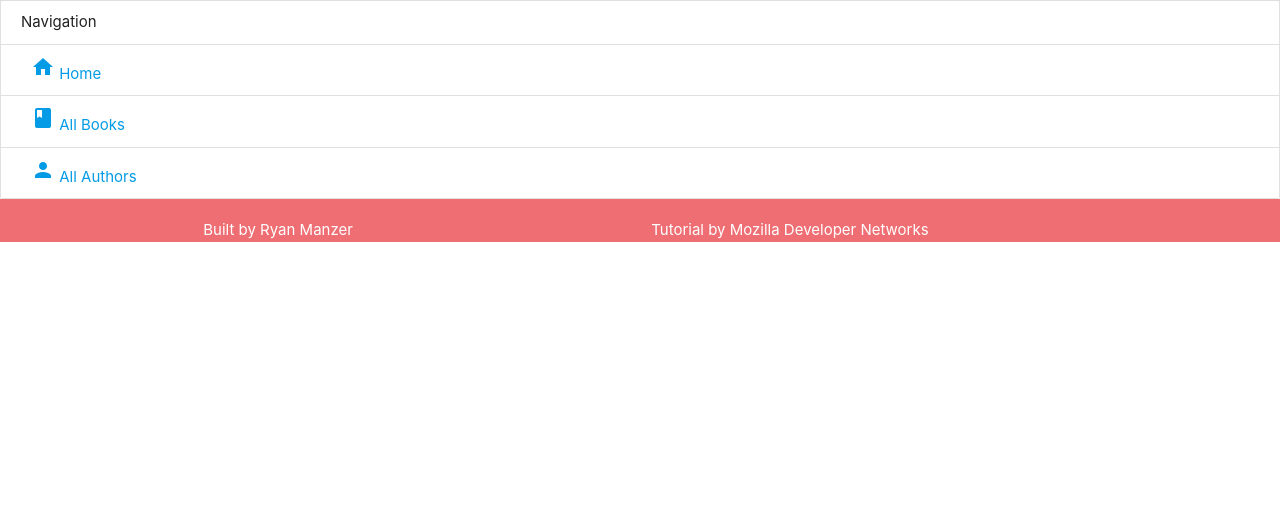
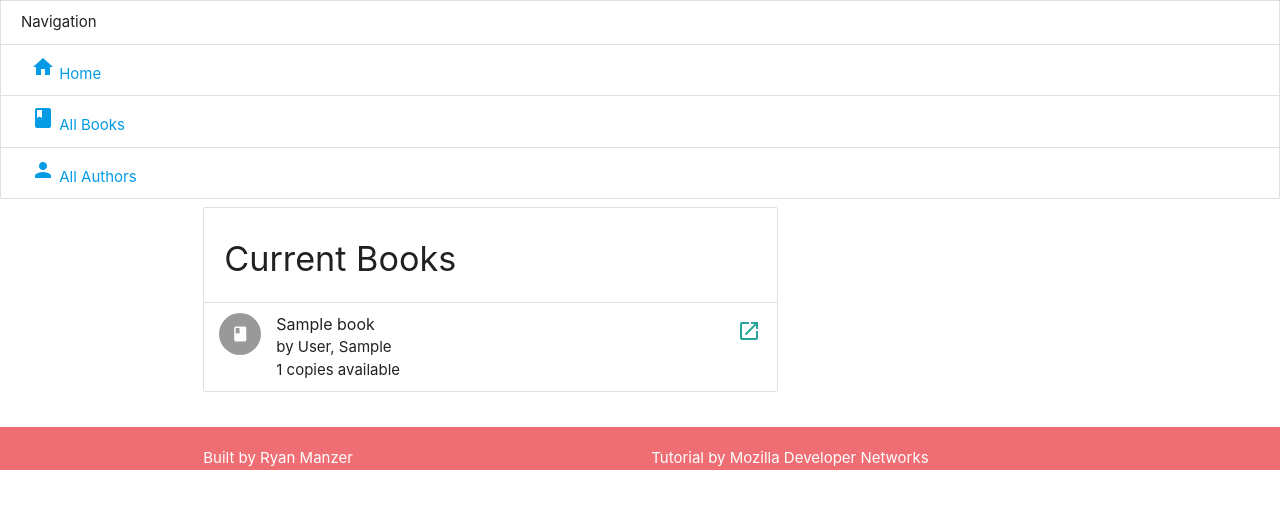
Before and after one commit to supermanzer/LibVue, a Django app: page /catalog/books/ in a window 1280 px wide. Shown: the part 64-573 px from the top of the page. Run offline with Django 3.2, Linux system fonts and the light colour scheme; tables that the repository leaves empty hold one stand-in row (values such as "Sample post"); some libraries are stand-ins or nearby versions.

Commit message:
Added book list and detail pages.  Using Vue to render templates but nothing nifty or interactive so far.

```diff
--- a/locallibrary/catalog/models.py
+++ b/locallibrary/catalog/models.py
@@ -22,6 +22,10 @@ class Book(models.Model):
     def __str__(self):
         return self.title
 
+    @property
+    def display_genre(self):
+        return ", ".join([genre.name for genre in self.genre.all()])
+
     def get_absolute_url(self):
         return reverse('book-detail', args=[str(self.id)])
 
@@ -40,7 +44,8 @@ class BookInstance(models.Model):
     )
     # FIELDS
     id = models.UUIDField(primary_key=True, default=uuid.uuid4)
-    book = models.ForeignKey('Book', on_delete=models.SET_NULL, null=True)
+    book = models.ForeignKey(
+        'Book', on_delete=models.SET_NULL, null=True, related_name='copies')
     imprint = models.CharField(max_length=200)
     due_back = models.DateField(null=True, blank=True)
     status = models.CharField(
--- a/locallibrary/catalog/templates/base_generic.html
+++ b/locallibrary/catalog/templates/base_generic.html
@@ -16,6 +16,8 @@
     </head>
     <body>
     <script src="https://cdn.jsdelivr.net/npm/vue/dist/vue.js"></script>
+    <script src="https://unpkg.com/vuex@3.5.1/dist/vuex.js"></script>
+    <script src="https://unpkg.com/vue-router/dist/vue-router.js"></script>
 
         {% block header %}  <!-- Header section -->
         {% endblock header %}
@@ -31,6 +33,7 @@
 
         <!-- Compiled and minified JavaScript -->
     <script src="https://cdnjs.cloudflare.com/ajax/libs/materialize/1.0.0/js/materialize.min.js"></script>
+    <script src="https://cdnjs.cloudflare.com/ajax/libs/axios/0.19.2/axios.min.js"></script>
     {% block more_js %} <!-- Where we will load additional Javascript-->
     {% endblock more_js %}
     </body>
--- a/locallibrary/catalog/templates/catalog/book_list.html
+++ b/locallibrary/catalog/templates/catalog/book_list.html
@@ -2,7 +2,34 @@
 
 {% block main %}
 <div id="app">
-
+{{ books_objects|json_script:"vue-data"}}
+    <div class="container">
+        <div class="row">
+            <div class="col s8 offest-s2">
+                <ul v-if="books" class="collection with-header">
+                    <li class="collection-header">
+                        <h4>Current Books</h4>
+                    </li>
+                    <li v-for="book in books" :key="book.title" class="collection-item avatar">
+                        <div>
+                            <i class="material-icons circle">book</i>
+                            <span class="title">[[book.title]]</span>
+                            <p>by [[book.author]]</p>
+                            <p>[[book.copies_available]] copies available</p>
+                            <a :href="book.url" class="secondary-content tooltipped" data-tooltip="View book details">
+                                <i class="material-icons">launch</i>
+                            </a>
+                        </div>
+                    </li>
+                </ul>
+                <div v-else class="alert alert-info">
+                    <h3>No Books</h3>
+                    <div class="divider"></div>
+                    <p>It looks like we do not have any books in this library.  This is very sad.</p>
+                </div>
+            </div>
+        </div>
+    </div>
 </div>
 {% endblock main %}
 
@@ -11,6 +38,23 @@
     var app = new Vue({
         delimiters: ['[[', ']]'],
         el: '#app',
+        data: {
+            books: []
+        },
+        methods: {
+            parseBooks: function() {
+                this.books = JSON.parse(document.getElementById('vue-data').textContent);
+            },
+            uiInit: function() {
+                document.addEventListener('DOMContentLoaded', function() {
+                    M.Tooltip.init(document.querySelectorAll('.tooltipped'));
+                });
+            }
+        },
+        mounted() {
+            this.parseBooks();
+            this.uiInit();
+        }
     })
 </script>
 {% endblock more_js %}
--- a/locallibrary/catalog/templates/generic_sidebar.html
+++ b/locallibrary/catalog/templates/generic_sidebar.html
@@ -1,9 +1,9 @@
 <aside class="left-sidebar">
-<!-- Stuff Goes Here -->
+   <!-- Stuff Goes Here -->
    <ul id="slide-out" class="collection with-header" style="margin: 0; ">
-    <li class="collection-header">Navigation</li>
-    <li class="collection-item"><a href="{% url 'index' %}"> <i class="material-icons">home</i> Home</a></li>
-    <li class="collection-item"><a href=""> <i class="material-icons">book</i> All Books</a></li>
-    <li class="collection-item" ><a href=""> <i class="material-icons">person</i> All Authors</a></li>
+      <li class="collection-header">Navigation</li>
+      <li class="collection-item"><a href="{% url 'index' %}"> <i class="material-icons">home</i> Home</a></li>
+      <li class="collection-item"><a href="{% url 'books' %}"> <i class="material-icons">book</i> All Books</a></li>
+      <li class="collection-item"><a href=""> <i class="material-icons">person</i> All Authors</a></li>
    </ul>
 </aside>
--- a/locallibrary/catalog/templates/header_generic.html
+++ b/locallibrary/catalog/templates/header_generic.html
@@ -1,9 +1,9 @@
 <header>
- <!-- Stuff Goes Here -->
+    <!-- Stuff Goes Here -->
     <nav>
         <div class="nav-wrapper">
             <a href="" class="brand-logo">Local Library</a>
-            <ul class="right">
+            <ul class="right hide-on-med-and-down">
                 <li><a href="">Books</a></li>
                 <li><a href="">Authors</a></li>
             </ul>
--- a/locallibrary/catalog/urls.py
+++ b/locallibrary/catalog/urls.py
@@ -5,4 +5,5 @@ from . import views
 urlpatterns = [
     path('', views.index, name='index'),
     path('books/', views.BookListView.as_view(), name='books'),
+    path('books/<int:pk>/', views.BookDetail.as_view(), name="book-detail")
 ]
--- a/locallibrary/catalog/views.py
+++ b/locallibrary/catalog/views.py
@@ -39,9 +39,28 @@ class BookListView(generic.ListView):
         context = super().get_context_data(**kwargs)
         context["books_objects"] = [
             {
-                'url': book.get_absolute_url,
+                'url': book.get_absolute_url(),
                 'title': book.title,
-                'author': book.author
+                'author': str(book.author),
+                'copies_available': book.copies.filter(status__exact='a').count()
             } for book in context['object_list']
         ]
         return context
+
+
+class BookDetail(generic.DetailView):
+    model = Book
+    hidden_fields = [
+        'id',
+        'isbn'
+    ]
+
+    def get_context_data(self, **kwargs):
+        context = super().get_context_data(**kwargs)
+        context["book_json"] = {
+            field.name: str(getattr(context['book'], field.name))
+            for field in context['book']._meta.fields
+            if field.name not in self.hidden_fields
+        }
+        context['book_json']['genres'] = context['book'].display_genre
+        return context
```
Also changed, not shown: locallibrary/catalog/admin.py (+39 -4 lines), locallibrary/catalog/static/css/js/books.js (added, +13 -0 lines), locallibrary/catalog/static/css/styles.css (+6 -1 lines), locallibrary/catalog/templates/catalog/book_detail.html (added, +44 -0 lines), 1 other file.
